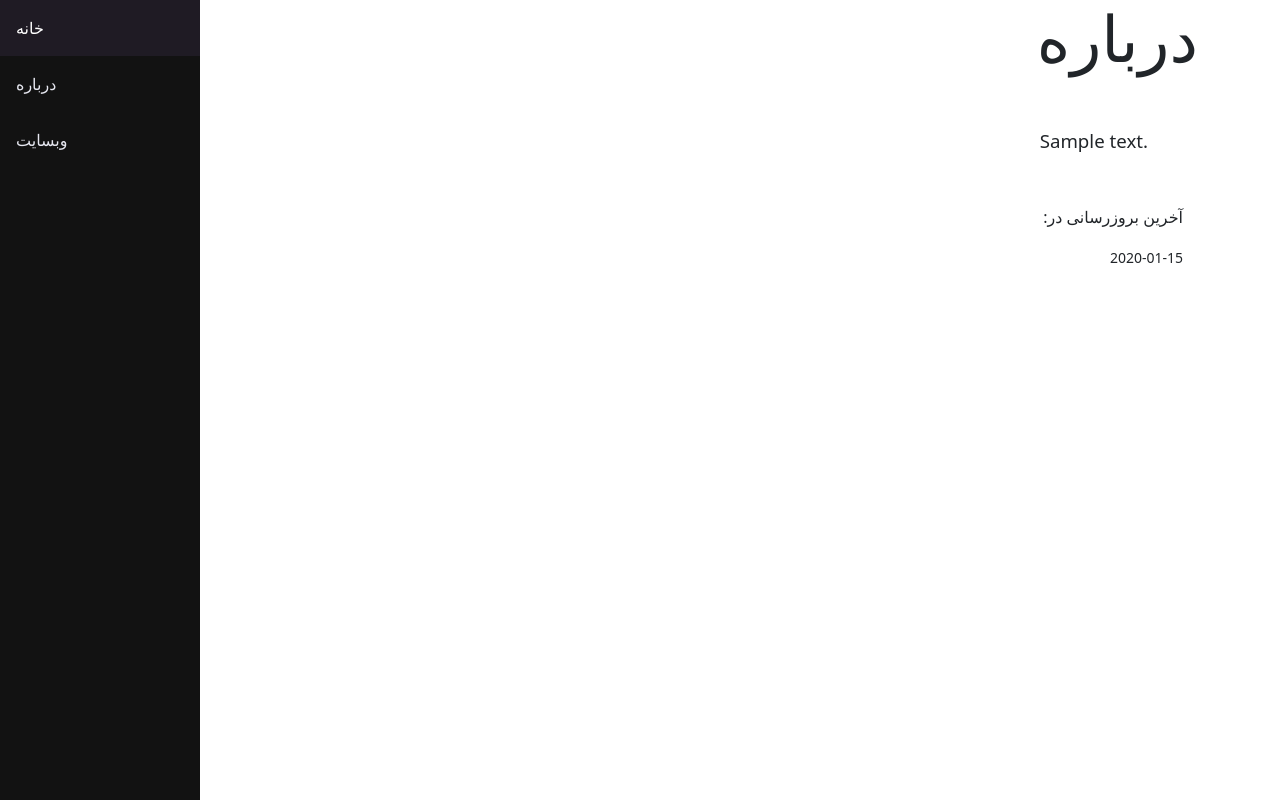
After one commit to MortezaShoeibi/Sweater, a Django app: template home/templates/home/about.html in a window 1280 px wide. The commit adds this page. Run offline with Django 3.2, Linux system fonts and the light colour scheme; the template is opened without the code that fills it: most values are stand-ins (such as "Sample title", 1, 10 or a date in 2020).

Commit message:
add about page

```diff
--- a/assets/styles/main.css
+++ b/assets/styles/main.css
@@ -53,8 +53,14 @@ div.content {
         height: auto;
         position: relative;
     }
-  .sidebar a {float: left;}
-  div.content {margin-left: 0;}
+
+    .sidebar a {
+        float: left;
+    }
+
+    div.content {
+        margin-left: 0;
+    }
 }
 
 @media screen and (max-width: 400px) {
@@ -63,3 +69,12 @@ div.content {
         float: none;
     }
 }
+
+.about {
+    margin: 50px;
+    font-size: 14pt;
+}
+
+.last-update {
+    margin: 10px 15px 10px 8px;
+}
--- a/home/admin.py
+++ b/home/admin.py
@@ -2,3 +2,4 @@ from django.contrib import admin
 from .models import *
 
 admin.site.register(Sweat)
+admin.site.register(About)
--- /dev/null
+++ b/home/templates/home/about.html
@@ -0,0 +1,18 @@
+{% extends 'base.html' %}
+{% load jalali_tags %}
+{% block title %} Morteza Shoeibi | مرتضی شعیبی {% endblock %}
+
+{% block header %} درباره {% endblock %}
+{% block content %}
+<div class="text">
+{% if about %}
+    <div class="about">
+        <p>{{ about.text|safe }}</p>
+    </div>
+    <div class="last-update">
+        <p>:آخرین بروزرسانی در</p>
+        <small>{{ about.last_update|to_jalali:'%Y/%m/%d - %H:%M:%S' }}</small>
+    </div>
+{% endif %}
+</div>
+{% endblock %}
--- a/home/urls.py
+++ b/home/urls.py
@@ -4,5 +4,6 @@ from . import views
 app_name = 'home'
 
 urlpatterns = [
-    path('', views.home, name='home')
+    path('', views.home, name='home'),
+    path('about/', views.about, name='about'),
 ]
--- a/templates/sidebar.html
+++ b/templates/sidebar.html
@@ -1,5 +1,5 @@
 <div class="sidebar">
     <a href="{% url 'home:home' %}">خانه</a>
-    <a href="#About">درباره</a>
+    <a href="{% url 'home:about' %}">درباره</a>
     <a href="https://mortezashoeibi.github.io">وبسایت</a>
 </div>
```
Also changed, not shown: home/models.py (+13 -1 lines), home/views.py (+8 -1 lines), home/migrations/0003_about.py (added). Lines whose indentation alone changed are shown as unchanged.
